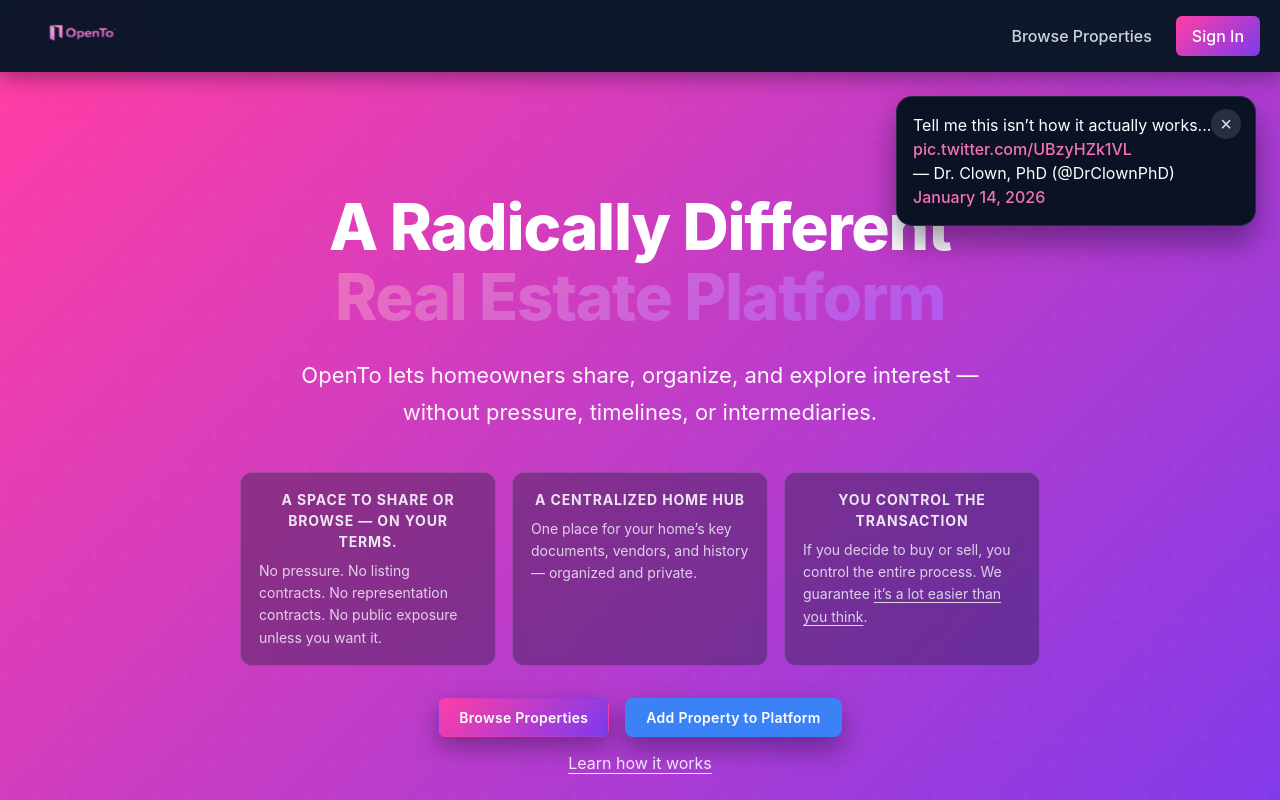
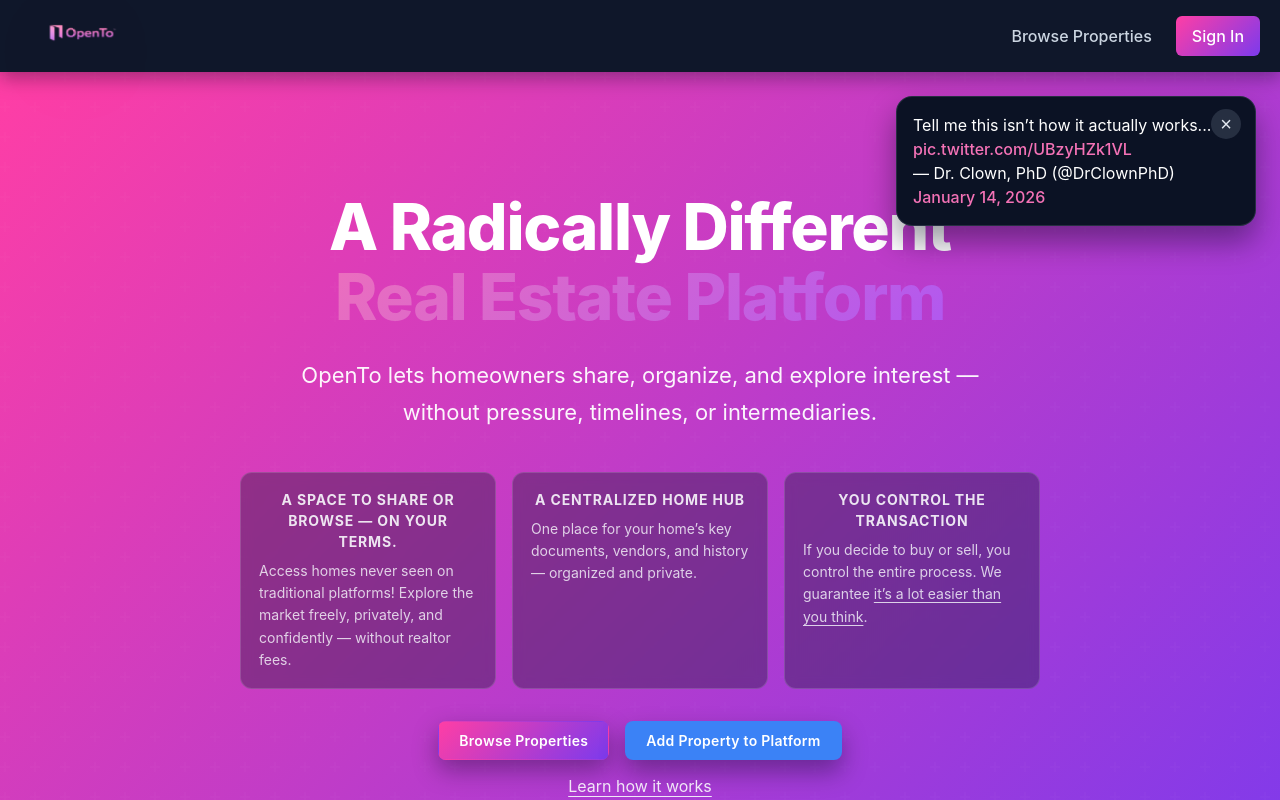
Before and after one commit to thomas-ryan-crosby/funk-brokers, a React (Vite) app: page / in a window 1280 px wide. Shown: the top 800 px of the page. Built offline with nearby package versions, Linux system fonts and the light colour scheme; no server answers.

Commit message:
Make hero copy toggleable
Replace the first pillar text with a toggleable variant and add basic focus styling for accessibility.

Co-authored-by: Cursor <cursoragent@cursor.com>

```diff
--- a/src/pages/Landing.css
+++ b/src/pages/Landing.css
@@ -92,6 +92,16 @@
   font-size: 14px;
   line-height: 1.6;
   color: rgba(248, 250, 252, 0.8);
+}
+
+.hero-pillar-toggle {
+  cursor: pointer;
+}
+
+.hero-pillar-toggle:focus-visible {
+  outline: 2px solid rgba(59, 130, 246, 0.7);
+  outline-offset: 3px;
+  border-radius: 6px;
 }
 
 .hero-underline {
--- a/src/pages/Landing.jsx
+++ b/src/pages/Landing.jsx
@@ -5,7 +5,12 @@ import './Landing.css';
 const Landing = () => {
   const navigate = useNavigate();
   const [showTweet, setShowTweet] = useState(true);
+  const [heroCopyVariant, setHeroCopyVariant] = useState(0);
   const tweetRef = useRef(null);
+  const heroCopyVariants = [
+    'Access homes never seen on traditional platforms! Explore the market freely, privately, and confidently — without realtor fees.',
+    'Access homes never seen on traditional platforms! Explore the market freely, privately, and confidently — without early commitments.',
+  ];
 
   const handleBrowseClick = () => {
     navigate('/browse');
@@ -17,6 +22,17 @@ const Landing = () => {
 
   const handleLearnProcessClick = () => {
     navigate('/how-it-works');
+  };
+
+  const handleHeroCopyToggle = () => {
+    setHeroCopyVariant((prev) => (prev + 1) % heroCopyVariants.length);
+  };
+
+  const handleHeroCopyKeyDown = (event) => {
+    if (event.key === 'Enter' || event.key === ' ') {
+      event.preventDefault();
+      handleHeroCopyToggle();
+    }
   };
 
   useEffect(() => {
@@ -58,7 +74,15 @@ const Landing = () => {
             <div className="hero-pillars">
               <div className="hero-pillar">
                 <h3>A space to share or browse — on your terms.</h3>
-                <p>No pressure. No listing contracts. No representation contracts. No public exposure unless you want it.</p>
+                <p
+                  className="hero-pillar-toggle"
+                  role="button"
+                  tabIndex={0}
+                  onClick={handleHeroCopyToggle}
+                  onKeyDown={handleHeroCopyKeyDown}
+                >
+                  {heroCopyVariants[heroCopyVariant]}
+                </p>
               </div>
               <div className="hero-pillar">
                 <h3>A Centralized Home Hub</h3>
```
